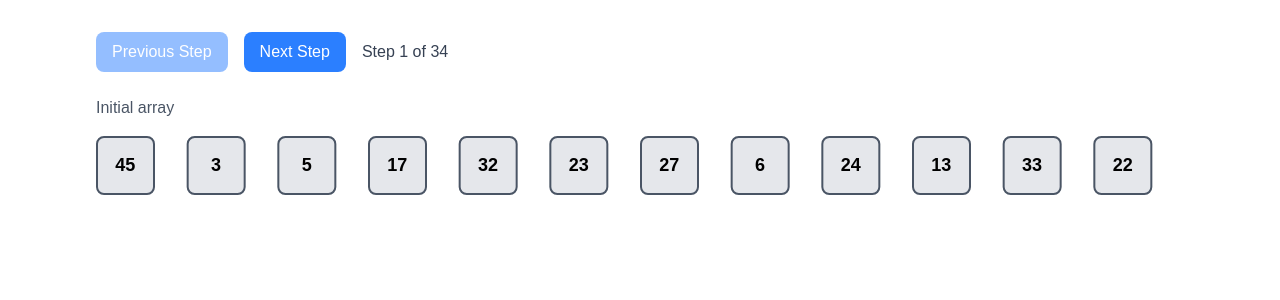
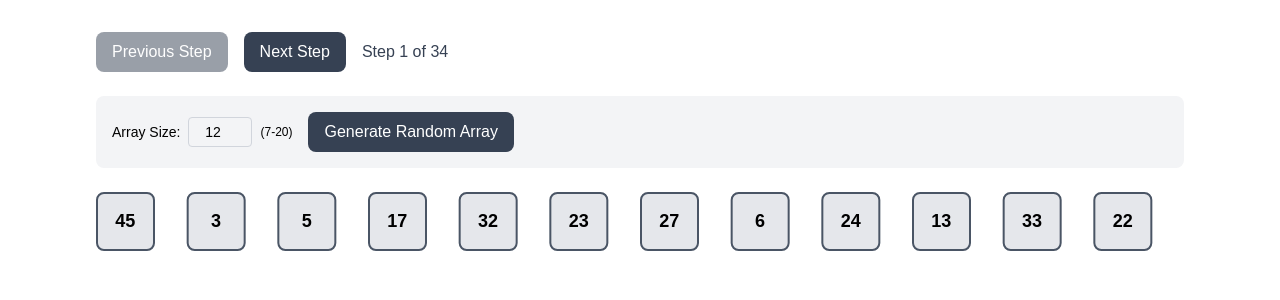
Before and after one commit to guy-car/week3-algos, a Next.js app: page /algo in a window 1280 px wide. Shown: the top 300 px of the page. Built offline with nearby package versions, Linux system fonts and the light colour scheme.

Commit message:
add user controls to generate random array

```diff
--- /dev/null
+++ b/src/app/algo/ArrayControl.tsx
@@ -0,0 +1,43 @@
+import {
+    ArrayControlsProps
+} from '@/types'
+
+export default function ArrayControls({
+    arraySize,
+    onArraySizeChange,
+    onGenerateRandom
+}: ArrayControlsProps) {
+    return (
+        <div className="mb-6 flex items-center gap-4 p-4 bg-gray-100 rounded-lg">
+            <label className="flex items-center gap-2">
+                <span className="text-sm font-medium text-black">Array Size:</span>
+                <input
+                    type="number"
+                    min="7"
+                    max="20"
+                    value={arraySize}
+                    onChange={(e) => {
+                        const value = Number(e.target.value);
+                        // Allow any input while typing, but clamp on blur
+                        onArraySizeChange(value);
+                    }}
+                    onBlur={(e) => {
+                        const value = Number(e.target.value);
+                        // Clamp to valid range when user finishes typing
+                        if (value < 7) onArraySizeChange(7);
+                        else if (value > 20) onArraySizeChange(20);
+                        else if (isNaN(value)) onArraySizeChange(7);
+                    }}
+                    className="text-black w-16 px-2 py-1 border border-gray-300 rounded text-center text-sm focus:outline-none focus:ring-2 focus:ring-blue-500"
+                />
+                <span className="text-xs text-black">(7-20)</span>
+            </label>
+            <button
+                onClick={onGenerateRandom}
+                className="px-4 py-2 bg-gray-700 text-white rounded-lg hover:bg-gray-500 transition-colors"
+            >
+                Generate Random Array
+            </button>
+        </div>
+    );
+}
--- a/src/app/algo/QuickSortVisualizer.tsx
+++ b/src/app/algo/QuickSortVisualizer.tsx
@@ -9,13 +9,40 @@ import {
     AlgorithmSnapshot
 } from '@/types'
 
-export default function QuickSortVisualizer({ inputArray = [] }: QuickSortVisualizerProps) {
+import ArrayControls from "./ArrayControl";
+
+export default function QuickSortVisualizer({ inputArray: propArray = [] }: QuickSortVisualizerProps) {
 
     const [currentSnapshot, setCurrentSnapshot] = useState<AlgorithmSnapshot | null>(null);
     const [allSteps, setAllSteps] = useState<AlgorithmSnapshot[]>([]);
     const [currentStepIndex, setCurrentStepIndex] = useState(0);
     const containerRef = useRef<HTMLDivElement>(null)
     const [cellSize, setCellSize] = useState({ width: 80, height: 80, gap: 32 })
+    const [arraySize, setArraySize] = useState(propArray.length || 12);
+    const [userArray, setUserArray] = useState<number[]>([]);
+    const [hasUserGenerated, setHasUserGenerated] = useState(false); // ← Add this flag
+
+    // Use userArray if it exists, otherwise use prop
+    const inputArray = userArray.length > 0 ? userArray : propArray;
+
+    // Function to generate random array
+    const generateRandomArray = (size: number) => {
+        const newArray = Array.from({ length: size }, () =>
+            Math.floor(Math.random() * 20) + 1 // Random numbers 1-20
+        );
+        setUserArray(newArray);
+        setHasUserGenerated(true); // ← Mark that user has generated
+    };
+
+    // Generate initial array or when size changes
+    useEffect(() => {
+        if (!hasUserGenerated && propArray.length > 0) {
+            // Use the hardcoded array on first load
+            return;
+        } else if (!hasUserGenerated) {
+            generateRandomArray(arraySize); // Generate if no hardcoded array
+        }
+    }, [arraySize, hasUserGenerated]);
 
     useEffect(() => {
         const calculateCellSize = () => {
@@ -269,6 +296,7 @@ export default function QuickSortVisualizer({ inputArray = [] }: QuickSortVisual
      * Generate steps when array changes
      */
     useEffect(() => {
+        console.log('🔄 Regenerating steps for array:', userArray);
         if (!inputArray || inputArray.length === 0) return;
 
         const steps = generateQuickSortSteps(inputArray);
@@ -276,7 +304,7 @@ export default function QuickSortVisualizer({ inputArray = [] }: QuickSortVisual
         setCurrentSnapshot(steps[0]);
         setCurrentStepIndex(0);
         // eslint-disable-next-line react-hooks/exhaustive-deps
-    }, [inputArray]);
+    }, [userArray]);
 
     /**
      * Navigate to next step
@@ -355,14 +383,14 @@ export default function QuickSortVisualizer({ inputArray = [] }: QuickSortVisual
                 <button
                     onClick={goToPreviousStep}
                     disabled={currentStepIndex === 0}
-                    className="px-4 py-2 bg-blue-500 text-white rounded-lg disabled:opacity-50 disabled:cursor-not-allowed hover:bg-blue-600 transition-colors"
+                    className="px-4 py-2 bg-gray-700 text-white rounded-lg disabled:opacity-50 disabled:cursor-not-allowed hover:bg-gray-600 transition-colors"
                 >
                     Previous Step
                 </button>
                 <button
                     onClick={goToNextStep}
                     disabled={currentStepIndex === allSteps.length - 1}
-                    className="px-4 py-2 bg-blue-500 text-white rounded-lg disabled:opacity-50 disabled:cursor-not-allowed hover:bg-blue-600 transition-colors"
+                    className="px-4 py-2 bg-gray-700 text-white rounded-lg disabled:opacity-50 disabled:cursor-not-allowed hover:bg-gray-600 transition-colors"
                 >
                     Next Step
                 </button>
@@ -371,12 +399,19 @@ export default function QuickSortVisualizer({ inputArray = [] }: QuickSortVisual
                 </span>
             </div>
 
-            {/* Current Step Description */}
+            <ArrayControls
+                arraySize={arraySize}
+                onArraySizeChange={setArraySize}
+                onGenerateRandom={() => generateRandomArray(arraySize)}
+            />
+
+
+            {/* Current Step Description
             {currentSnapshot && (
                 <div className="mb-4 text-gray-600">
                     {currentSnapshot.description}
                 </div>
-            )}
+            )} */}
 
             {/* Visualization Grid */}
             <div
--- a/src/types/index.ts
+++ b/src/types/index.ts
@@ -22,3 +22,9 @@ export interface AlgorithmSnapshot {
     description: string;
     maxDepthReached: number;
 }
+
+export interface ArrayControlsProps {
+    arraySize: number;
+    onArraySizeChange: (size: number) => void;
+    onGenerateRandom: () => void
+}
```
